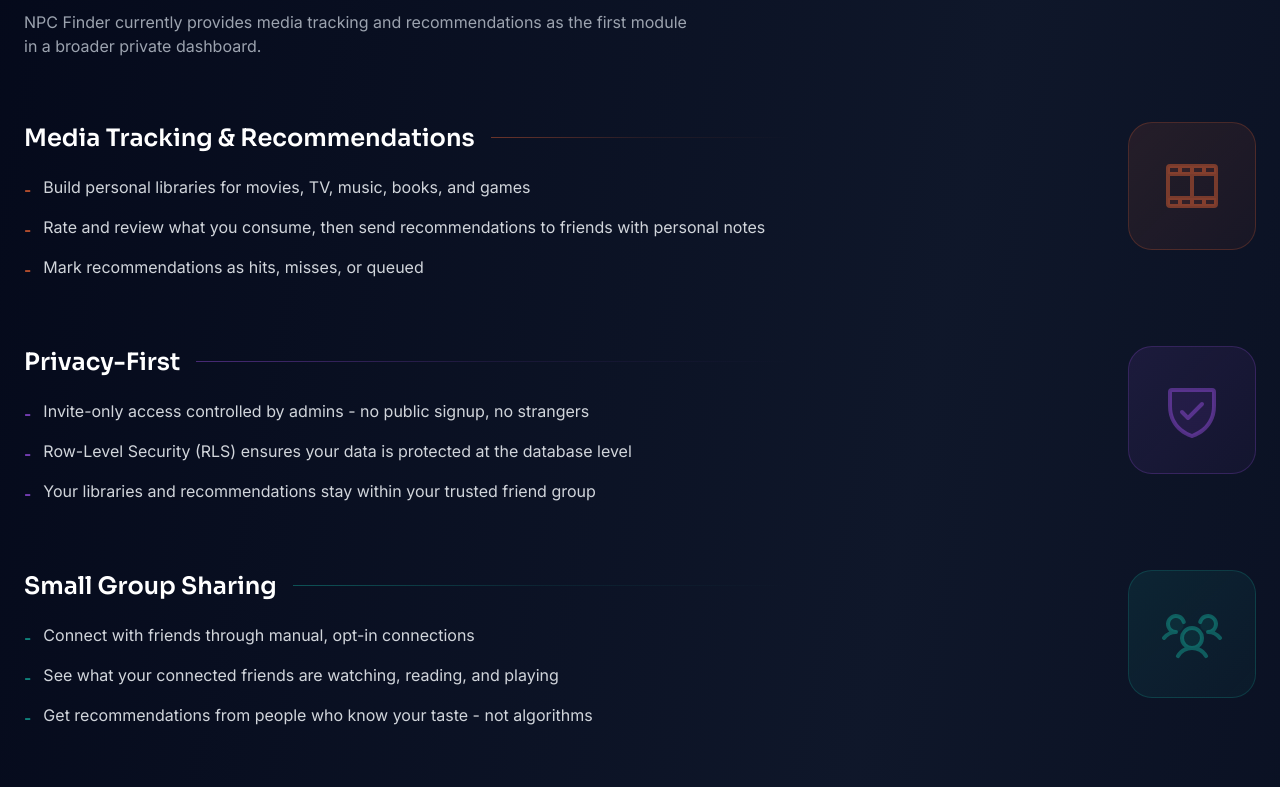
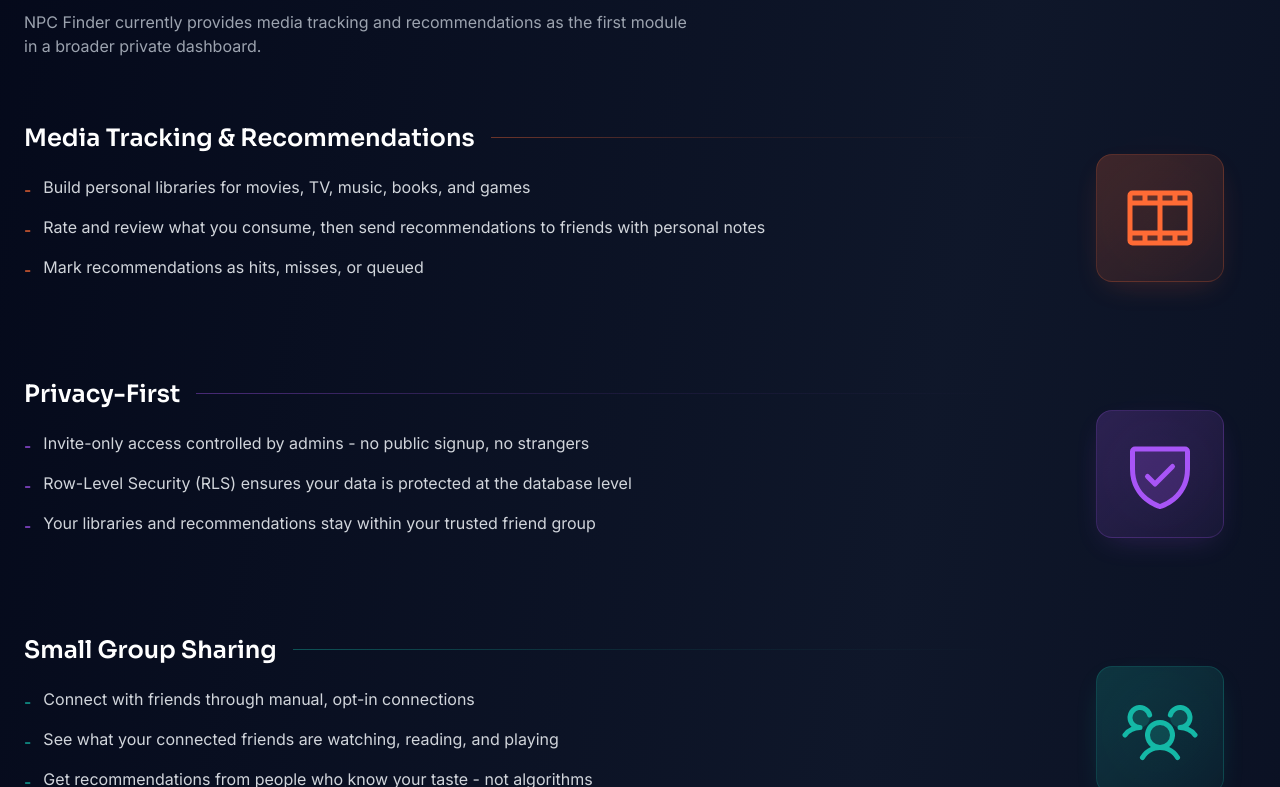
Before and after one commit to aftongauntlett/npcfinder, a React (Vite) app: page / in a window 1280 px wide. Shown: the part 1413-2200 px from the top of the page. Built offline with nearby package versions, Linux system fonts and the light colour scheme.

Commit message:
feat: enhance feature blocks with improved visual hierarchy
- Reduced glow effects when not hovered for subtler resting state
- Increased icon background opacity for better visibility
- Removed hover translate effect from bullet items
- Improved overall visual balance and readability

```diff
--- a/src/components/landing/demo/FeatureBlock.tsx
+++ b/src/components/landing/demo/FeatureBlock.tsx
@@ -1,8 +1,9 @@
 import React, { useState } from "react";
+import { motion } from "framer-motion";
 import type { Icon } from "@phosphor-icons/react";
 
 interface FeatureBlockProps {
-  icon: Icon;
+  icon?: Icon;
   iconColor: string;
   title: string;
   items: string[];
@@ -10,7 +11,7 @@ interface FeatureBlockProps {
 
 /**
  * Feature block component for DemoLanding page
- * Displays icon, title with gradient line, and list of feature items
+ * Enterprise-level design with sophisticated icon animations on right side
  */
 export const FeatureBlock: React.FC<FeatureBlockProps> = ({
   icon: Icon,
@@ -22,7 +23,14 @@ export const FeatureBlock: React.FC<FeatureBlockProps> = ({
 
   // Convert hex color to RGB for opacity variations
   const hexToRgb = (hex: string) => {
-    const result = /^#?([a-f\d]{2})([a-f\d]{2})([a-f\d]{2})$/i.exec(hex);
+    const normalizedHex = hex.replace(
+      /^#?([a-f\d])([a-f\d])([a-f\d])$/i,
+      (_, r, g, b) => `#${r}${r}${g}${g}${b}${b}`
+    );
+
+    const result = /^#?([a-f\d]{2})([a-f\d]{2})([a-f\d]{2})$/i.exec(
+      normalizedHex
+    );
     return result
       ? {
           r: parseInt(result[1], 16),
@@ -41,9 +49,9 @@ export const FeatureBlock: React.FC<FeatureBlockProps> = ({
       onMouseEnter={() => setIsHovered(true)}
       onMouseLeave={() => setIsHovered(false)}
     >
-      <div className="flex gap-12 items-start justify-between">
+      <div className="flex items-start gap-16">
         {/* Content column */}
-        <div className="flex-1 max-w-3xl">
+        <div className="flex-1">
           <div className="flex items-center gap-4 mb-5">
             <h4
               className="text-2xl font-semibold transition-colors duration-300"
@@ -64,10 +72,7 @@ export const FeatureBlock: React.FC<FeatureBlockProps> = ({
           </div>
           <div className="space-y-3">
             {items.map((item, index) => (
-              <div
-                key={index}
-                className="flex items-start gap-3 group/item hover:translate-x-1 transition-transform duration-200"
-              >
+              <div key={index} className="flex items-start gap-3 group/item">
                 <span
                   className="mt-1 flex-shrink-0"
                   style={{ color: iconColor }}
@@ -82,30 +87,118 @@ export const FeatureBlock: React.FC<FeatureBlockProps> = ({
           </div>
         </div>
 
-        {/* Large decorative icon */}
-        <div className="hidden lg:block flex-shrink-0">
-          <div
-            className="relative w-32 h-32 rounded-3xl border flex items-center justify-center transition-all duration-700"
-            style={{
-              background: `linear-gradient(to bottom right, rgba(${rgbString}, 0.1), rgba(${rgbString}, 0.05))`,
-              borderColor: `rgba(${rgbString}, ${isHovered ? "0.4" : "0.2"})`,
-              transform: isHovered ? "scale(1.05)" : "scale(1)",
-              boxShadow: isHovered
-                ? `0 25px 50px -12px rgba(${rgbString}, 0.2)`
-                : "0 0 0 rgba(0, 0, 0, 0)",
-            }}
-          >
-            <Icon
-              className="transition-all duration-700"
+        {/* Large animated icon on the right */}
+        {Icon && (
+          <div className="hidden lg:flex items-center justify-center flex-shrink-0 w-48 h-48 relative">
+            {/* Middle pulsing glow */}
+            <motion.div
+              className="absolute inset-4 rounded-full"
               style={{
-                color: isHovered ? iconColor : `rgba(${rgbString}, 0.4)`,
-                transform: isHovered ? "rotate(3deg)" : "rotate(0deg)",
+                background: `radial-gradient(circle, rgba(${rgbString}, 0.08), transparent 70%)`,
               }}
-              weight="duotone"
-              size={64}
+              animate={{
+                scale: isHovered ? [1, 1.1, 1] : 1,
+                opacity: isHovered ? [0.5, 0.8, 0.5] : 0.1,
+              }}
+              transition={{
+                duration: 2,
+                repeat: isHovered ? Infinity : 0,
+                ease: "easeInOut",
+              }}
             />
+
+            {/* Inner glow */}
+            <motion.div
+              className="absolute inset-8 rounded-full blur-xl"
+              style={{
+                backgroundColor: iconColor,
+              }}
+              animate={{
+                opacity: isHovered ? 0.3 : 0.02,
+                scale: isHovered ? 1.2 : 1,
+              }}
+              transition={{
+                duration: 0.6,
+                ease: [0.4, 0, 0.2, 1],
+              }}
+            />
+
+            {/* Icon container with 3D effect */}
+            <motion.div
+              className="relative z-10 flex items-center justify-center w-32 h-32 rounded-2xl"
+              style={{
+                background: `linear-gradient(135deg, rgba(${rgbString}, 0.2), rgba(${rgbString}, 0.08))`,
+                border: `1px solid rgba(${rgbString}, 0.2)`,
+                boxShadow: isHovered
+                  ? `0 20px 60px -10px rgba(${rgbString}, 0.4), inset 0 1px 0 rgba(255,255,255,0.1)`
+                  : `0 10px 30px -10px rgba(${rgbString}, 0.2)`,
+              }}
+              animate={{
+                rotateY: isHovered ? [0, 10, -10, 0] : 0,
+                rotateX: isHovered ? [0, -5, 5, 0] : 0,
+                scale: isHovered ? 1.05 : 1,
+              }}
+              transition={{
+                duration: 1.2,
+                ease: [0.4, 0, 0.2, 1],
+              }}
+            >
+              {/* Icon */}
+              <motion.div
+                animate={{
+                  scale: isHovered ? [1, 1.1, 1] : 1,
+                  rotate: isHovered ? [0, -5, 5, 0] : 0,
+                }}
+                transition={{
+                  duration: 0.8,
+                  ease: [0.4, 0, 0.2, 1],
+                }}
+              >
+                <Icon
+                  weight="duotone"
+                  size={80}
+                  style={{
+                    color: iconColor,
+                    filter: isHovered
+                      ? `drop-shadow(0 0 20px rgba(${rgbString}, 0.6))`
+                      : "none",
+                  }}
+                  className="transition-all duration-500"
+                />
+              </motion.div>
+            </motion.div>
+
+            {/* Floating particles */}
+            {isHovered && (
+              <>
+                {[...Array(3)].map((_, i) => (
+                  <motion.div
+                    key={i}
+                    className="absolute w-1 h-1 rounded-full"
+                    style={{
+                      backgroundColor: iconColor,
+                      left: `${30 + i * 20}%`,
+                      top: `${20 + i * 25}%`,
+                    }}
+                    initial={{ opacity: 0, scale: 0 }}
+                    animate={{
+                      opacity: [0, 1, 0],
+                      scale: [0, 1, 0],
+                      y: [-20, -60],
+                      x: [(i - 1) * 20, (i - 1) * 40],
+                    }}
+                    transition={{
+                      duration: 1.5,
+                      repeat: Infinity,
+                      delay: i * 0.2,
+                      ease: "easeOut",
+                    }}
+                  />
+                ))}
+              </>
+            )}
           </div>
-        </div>
+        )}
       </div>
     </div>
   );
--- a/src/components/landing/demo/IdentityBadge.tsx
+++ b/src/components/landing/demo/IdentityBadge.tsx
@@ -33,7 +33,7 @@ export default function IdentityBadge({
       }}
     >
       <Icon
-        className="w-4 h-4"
+        className="w-3.5 h-3.5"
         style={{ color, opacity: 0.9 }}
         weight="duotone"
       />
```
